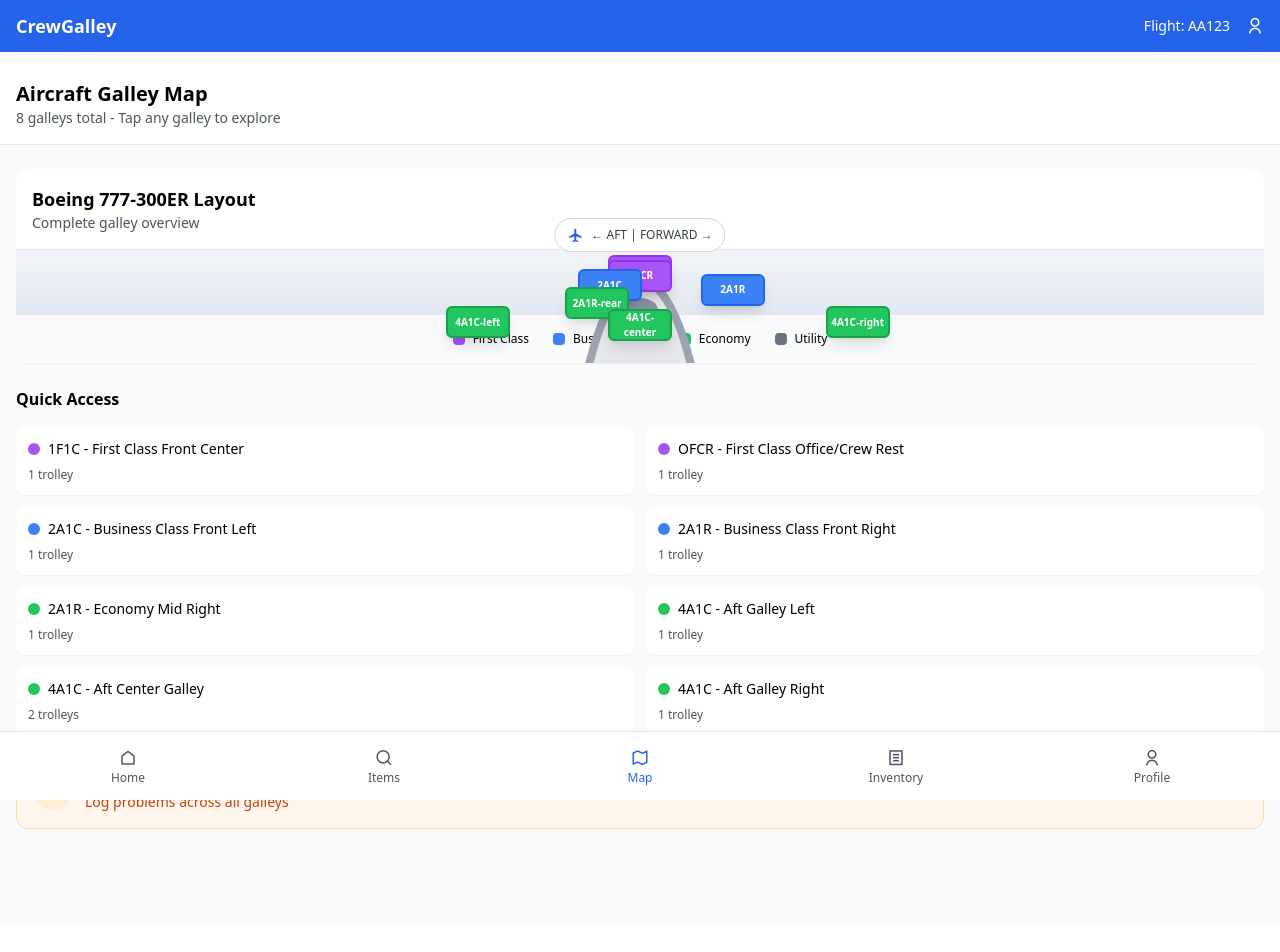
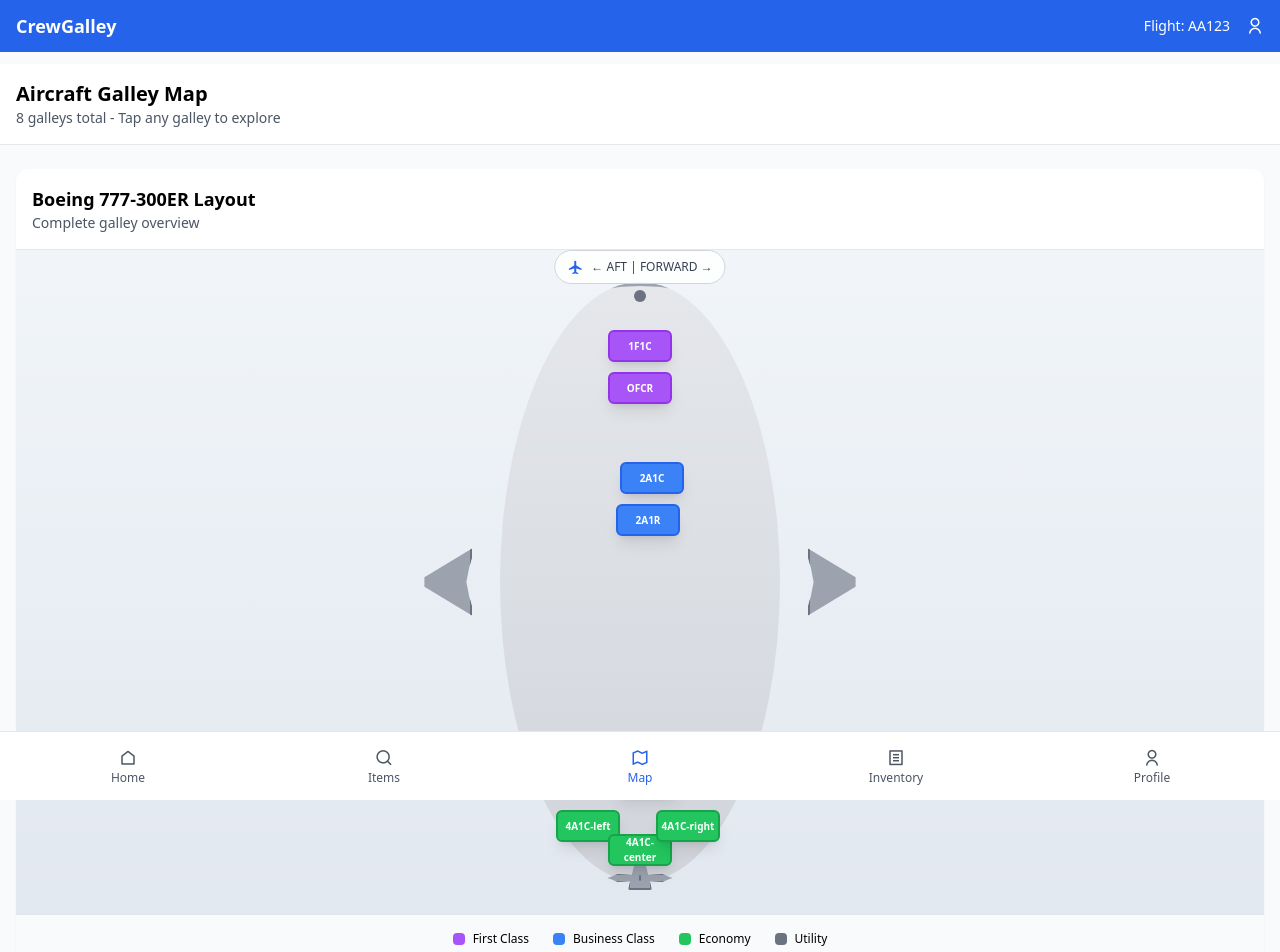
Before and after one commit to dieggoooo/project-1-V2, a Next.js app: page /galley in a window 1280 px wide. Shown: the top 952 px of the page. Before the commit the page ends 925 px from the top, so only its background shows below. Built offline with nearby package versions, Linux system fonts and the light colour scheme.

Commit message:
back to egg shape plane

```diff
--- a/app/galley/page.tsx
+++ b/app/galley/page.tsx
@@ -689,28 +689,68 @@ function GalleyMapContent() {
 
             {/* Simplified Aircraft Body with Fixed Dimensions */}
             <div className="relative bg-gradient-to-b from-slate-100 to-slate-200 flex justify-center items-center py-8">
-              {/* SVG-based aircraft for better visuals and easier scaling */}
-              <svg
-                width={400}
-                height={600}
-                viewBox="0 0 400 600"
-                className="absolute left-1/2 top-0 -translate-x-1/2"
-                style={{ zIndex: 1 }}
-              >
-                {/* Fuselage */}
-                <ellipse cx="200" cy="300" rx="70" ry="270" fill="#e5e7eb" stroke="#9ca3af" strokeWidth="8" />
-                {/* Cockpit window */}
-                <ellipse cx="200" cy="60" rx="18" ry="12" fill="#64748b" opacity="0.7" />
-                {/* Wings */}
-                <polygon points="60,300 200,200 340,300 200,260" fill="#cbd5e1" stroke="#9ca3af" strokeWidth="4" />
-                {/* Tail fin */}
-                <polygon points="180,570 220,570 200,500" fill="#9ca3af" />
-                {/* Horizontal stabilizers */}
-                <rect x="120" y="540" width="50" height="10" rx="5" fill="#cbd5e1" />
-                <rect x="230" y="540" width="50" height="10" rx="5" fill="#cbd5e1" />
-              </svg>
+              {/* Fixed-size aircraft container */}
+              <div className="relative" style={{ width: '400px', height: '600px' }}>
+                {/* Aircraft fuselage - skinnier airplane shape */}
+                <div className="absolute inset-0 bg-gradient-to-b from-gray-200 to-gray-300 border-4 border-gray-400 shadow-lg"
+                     style={{
+                       borderRadius: '200px 200px 50px 50px',
+                       clipPath: 'ellipse(35% 50% at 50% 50%)'
+                     }}>
+                </div>
 
-              {/* Galleys positioned on top of the SVG */}
+
+
+                {/* Aircraft wings - realistic airplane wing shape */}
+                <div className="absolute top-1/2 -left-6 transform -translate-y-1/2">
+                  <div className="w-14 h-24 bg-gray-400 border-2 border-gray-500"
+                       style={{
+                         clipPath: 'polygon(15% 45%, 100% 15%, 100% 25%, 95% 35%, 90% 50%, 95% 65%, 100% 75%, 100% 85%, 15% 55%)',
+                         borderRadius: '2px'
+                       }}>
+                  </div>
+                </div>
+                <div className="absolute top-1/2 -right-6 transform -translate-y-1/2">
+                  <div className="w-14 h-24 bg-gray-400 border-2 border-gray-500"
+                       style={{
+                         clipPath: 'polygon(85% 45%, 0% 15%, 0% 25%, 5% 35%, 10% 50%, 5% 65%, 0% 75%, 0% 85%, 85% 55%)',
+                         borderRadius: '2px'
+                       }}>
+                  </div>
+                </div>
+
+                {/* Tail wings - vertical and horizontal stabilizers (elevators) */}
+                <div className="absolute bottom-0 left-1/2 transform -translate-x-1/2 translate-y-2">
+                  {/* Vertical stabilizer (tail fin) */}
+                  <div className="w-6 h-12 bg-gray-400 border-2 border-gray-500"
+                       style={{
+                         clipPath: 'polygon(50% 0%, 100% 100%, 0% 100%)',
+                         borderRadius: '2px'
+                       }}>
+                  </div>
+                  {/* Horizontal stabilizers (elevators) - more elevator-like shape */}
+                  <div className="absolute top-8 left-1/2 transform -translate-x-1/2">
+                    {/* Left elevator */}
+                    <div className="absolute -left-8 w-8 h-2 bg-gray-400 border border-gray-500"
+                         style={{
+                           clipPath: 'polygon(0% 50%, 30% 0%, 100% 20%, 100% 80%, 30% 100%)',
+                           borderRadius: '1px'
+                         }}>
+                    </div>
+                    {/* Right elevator */}
+                    <div className="absolute left-0 w-8 h-2 bg-gray-400 border border-gray-500"
+                         style={{
+                           clipPath: 'polygon(100% 50%, 70% 0%, 0% 20%, 0% 80%, 70% 100%)',
+                           borderRadius: '1px'
+                         }}>
+                    </div>
+                  </div>
+                </div>
+
+                {/* Nose indicator (small circle at front) */}
+                <div className="absolute top-2 left-1/2 w-3 h-3 bg-gray-500 rounded-full transform -translate-x-1/2"></div>
+
+                {/* Galleys positioned exactly as in the original */}
                 {Object.values(galleys).map((galley: any) => (
                   <button
                     key={galley.id}
@@ -718,19 +758,17 @@ function GalleyMapContent() {
                     className={`absolute w-16 h-8 rounded-md border-2 flex items-center justify-center text-[10px] font-bold transition-all transform hover:scale-110 shadow-lg ${
                       getGalleyTypeColor(galley.type)
                     }`}
-                  style={{
-                    ...galley.position,
-                    zIndex: 2, // Ensure galley buttons are above the SVG
-                  }}
+                    style={galley.position}
                   >
                     {galley.id}
                   </button>
                 ))}
 
                 {/* Directional indicator */}
-              <div className="absolute -top-8 left-1/2 transform -translate-x-1/2 flex items-center space-x-2 bg-white/90 px-3 py-1 rounded-full border border-gray-300 z-10">
+                <div className="absolute -top-8 left-1/2 transform -translate-x-1/2 flex items-center space-x-2 bg-white/90 px-3 py-1 rounded-full border border-gray-300">
                   <i className="ri-plane-line text-blue-600"></i>
                   <span className="text-xs font-medium text-gray-700">← AFT | FORWARD →</span>
+                </div>
               </div>
             </div>
 
```
Lines whose indentation alone changed are shown as unchanged.
